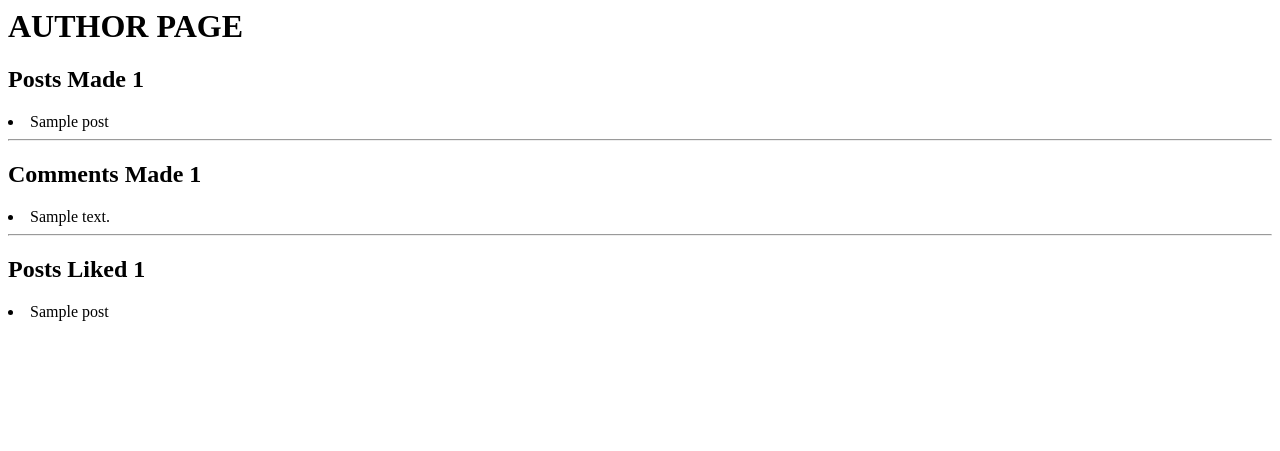
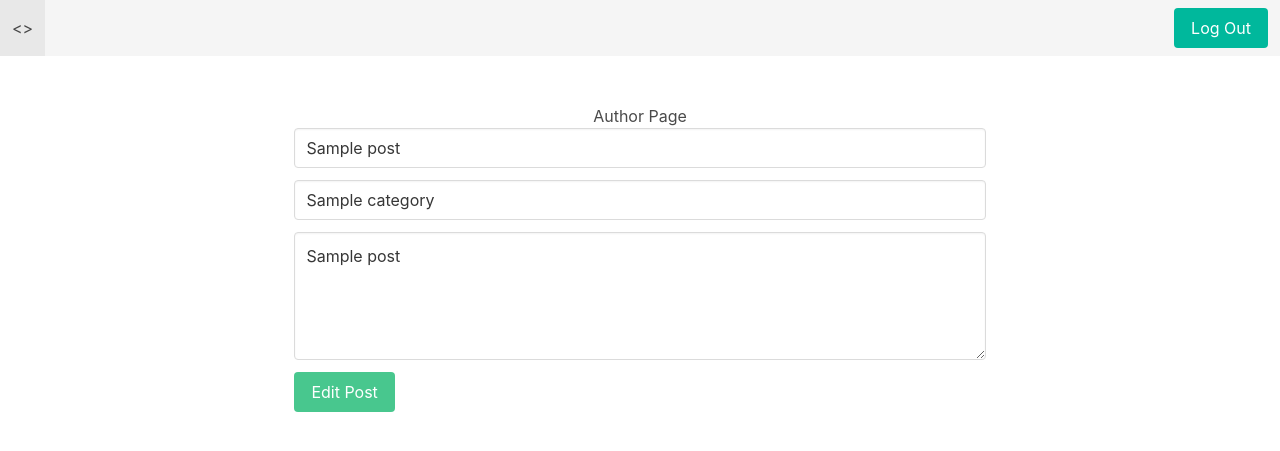
Before and after one commit to egarcia410/blogApp, a Python web app: template blog/templates/author.html in a window 1280 px wide. Shown: the top 451 px of the page. Run offline with Jinja, Linux system fonts and the light colour scheme; the template is opened without the code that fills it: most values are stand-ins (such as "Sample title", 1, 10 or a date in 2020); some libraries are stand-ins or nearby versions.

Commit message:
Update: style.css

```diff
--- a/blog/templates/author.html
+++ b/blog/templates/author.html
@@ -1,3 +1,59 @@
+{% extends 'base.html' %}
+
+{% block title %}Author Page{% endblock %}
+
+{% block navbar %}
+{% if loggedInUser %}
+    <div class="navbar-menu is-active navbar-end">
+        <div class="navbar-item ">
+            <form action="/logout" method="post">
+                <button class="button is-active is-primary" type="submit">Log Out</button>
+            </form>
+        </div>
+    </div>
+{% else %}
+    <div class="navbar-menu is-active navbar-end">
+        <div class="navbar-item">
+            <button class="button is-active is-primary"><a class="navbarLink" href="/signup">Sign Up</a></button>
+        </div>
+        <div class="navbar-item">
+            <button class="button is-active is-primary"><a class="navbarLink" href="/login">Log In</a></button>
+        </div>
+    </div>
+{% endif %}
+{% endblock %}
+
+{% block content %}
+<div class="container">
+    <h2 class="titlePage">Author Page</h2>
+    <div class="login">
+        <form action="/post-edit/{{post.id}}" method="post">
+            <div class="field">
+                <p class="control">
+                    <input name="title" class="input" type="text" value="{{post.title}}">
+                </p>
+            </div>
+            <div class="field">
+                <p class="control">
+                    <input name="category" class="input" type="text" value="{{post.category}}">
+                </p>
+            </div>
+            <div class="field">
+                <p class="control">
+                    <textarea name="post" class="textarea">{{post.post}}</textarea>
+                </p>
+            </div>
+            <div class="field">
+                <p class="control">
+                <button class="button is-success">Edit Post</button>
+                </p>
+            </div>
+        </form>
+    </div>
+</div>
+{% endblock %}
+
+
 <h1>AUTHOR PAGE</h1>
 
 <h2>Posts Made {{ numPosts }}</h2>
--- a/blog/templates/home.html
+++ b/blog/templates/home.html
@@ -40,7 +40,7 @@
         {% if posts %}
             {% for post in posts %}
             <ul>
-                <li><a class="postTitle" href="/post/{{post.id}}">{{ post.post }}</a></li>
+                <li><a class="postTitle" href="/post/{{post.id}}">{{ post.title }}</a></li>
                 <p>By <a class="postUsername" href="/author/{{ post.user.id }}">{{ post.user.username }}</a></p>
                 {% if loggedInUser %}
                     {% if post.user_id == loggedInUser.id %}
```
Also changed, not shown: blog/templates/edit_post.html (+41 -10 lines), blog/templates/post.html (+7 -4 lines).
